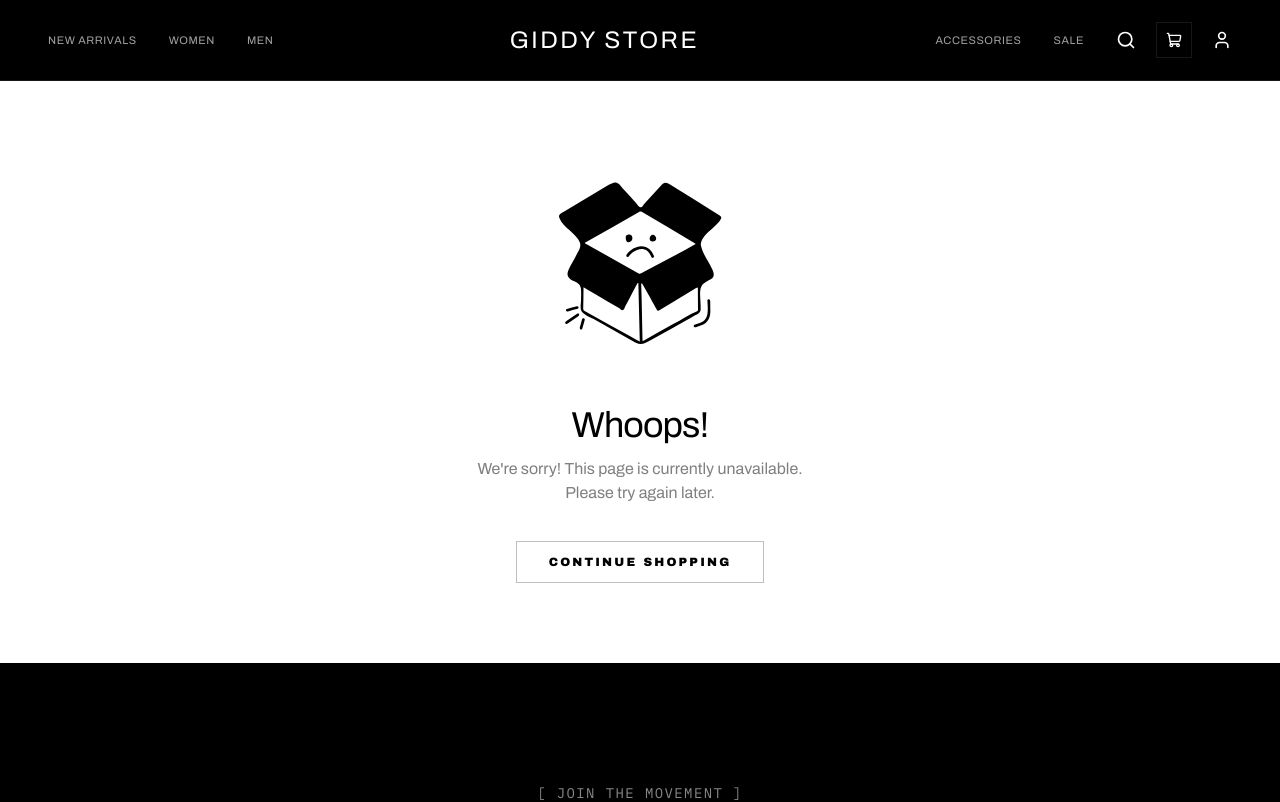
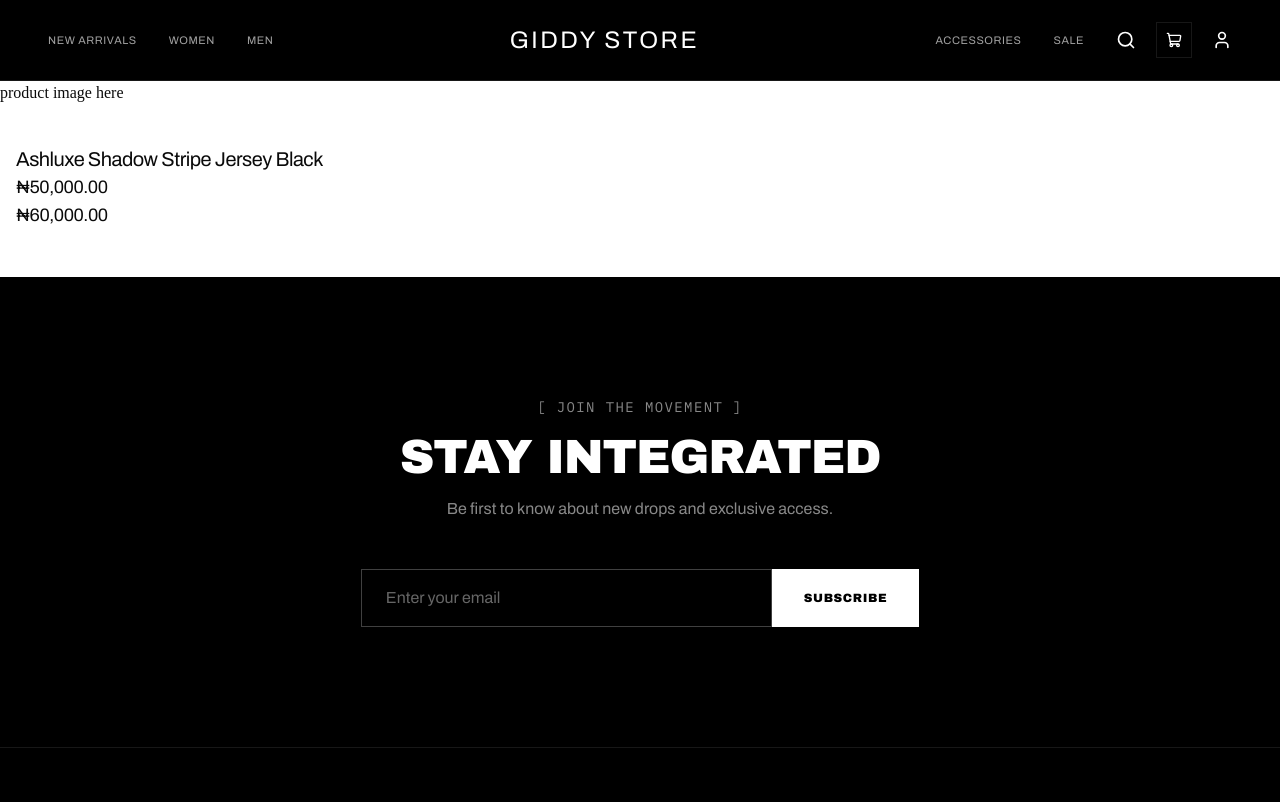
Before and after one commit to oceeboi/giddy-store, a Next.js app: page /shop/222 in a window 1280 px wide. Before the commit this address had no page. Shown: the top 802 px of the page. Built offline with nearby package versions, Linux system fonts and the light colour scheme; a web font is replaced by a local one.

Commit message:
feat: add NewArrivalsPage and ShoppingProductDetailsPage components with initial layout

```diff
--- /dev/null
+++ b/app/(products)/new-arrivals/page.tsx
@@ -0,0 +1,7 @@
+export default function NewArrivalsPage() {
+  return (
+    <div>
+      <div>working here...</div>
+    </div>
+  );
+}
--- /dev/null
+++ b/app/(products)/shop/[id]/page.tsx
@@ -0,0 +1,32 @@
+import { format_currency } from '@/utils/format';
+
+export default function ShoppingProductDetailsPage() {
+  return (
+    <section>
+      <section className="flex flex-col gap-4">
+        <div>product image here</div>
+        <div>
+          <section className="pt-6 pb-12 px-4">
+            <div>
+              <h3 className="text-xl font-archivo font-medium tracking-tight">
+                Ashluxe Shadow Stripe Jersey Black
+              </h3>
+              <div>
+                <h4>
+                  <span className="text-lg font-archivo font-medium tracking-tight">
+                    {format_currency(5000000)}
+                  </span>
+                </h4>
+                <h4>
+                  <span className="text-lg font-archivo font-medium tracking-tight">
+                    {format_currency(6000000)}
+                  </span>
+                </h4>
+              </div>
+            </div>
+          </section>
+        </div>
+      </section>
+    </section>
+  );
+}
--- /dev/null
+++ b/app/(products)/shop/page.tsx
@@ -0,0 +1,7 @@
+export default function ShoppingPage() {
+  return (
+    <div>
+      <div>working... here..soon</div>
+    </div>
+  );
+}
```
